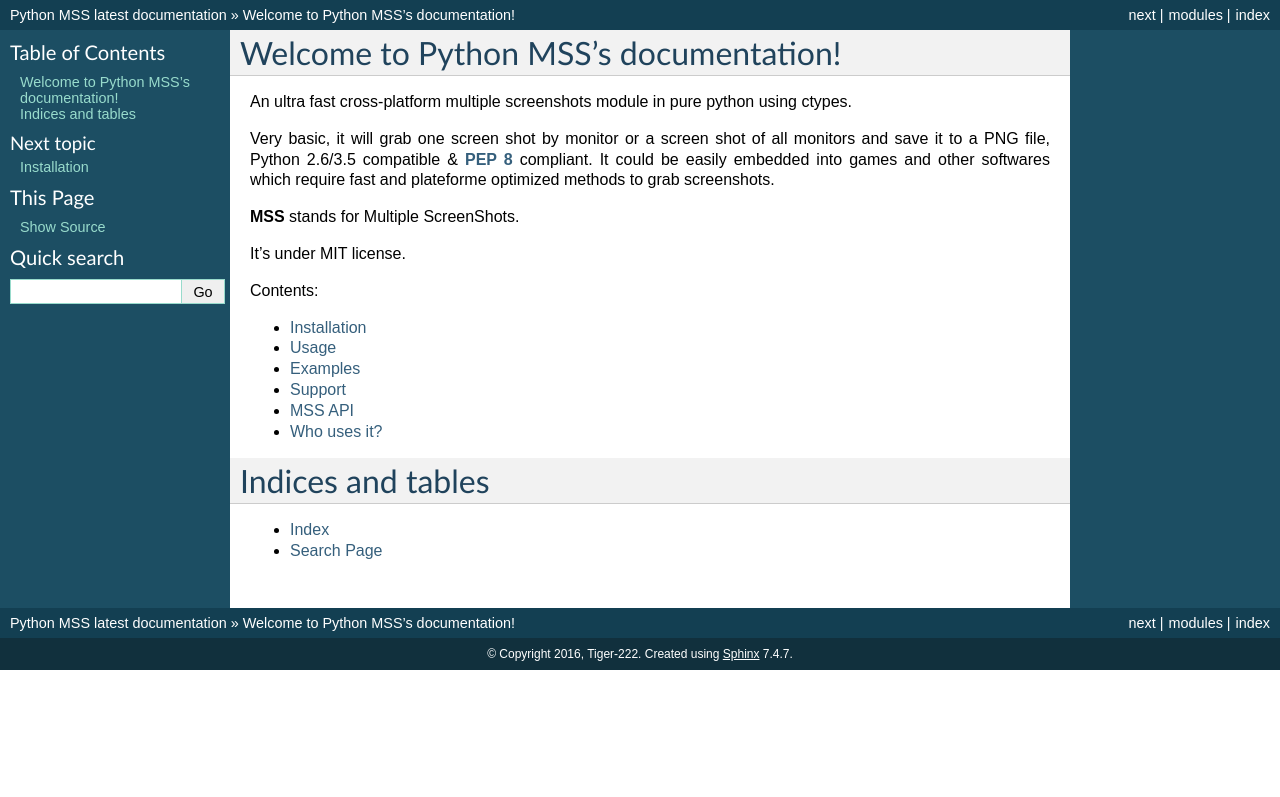
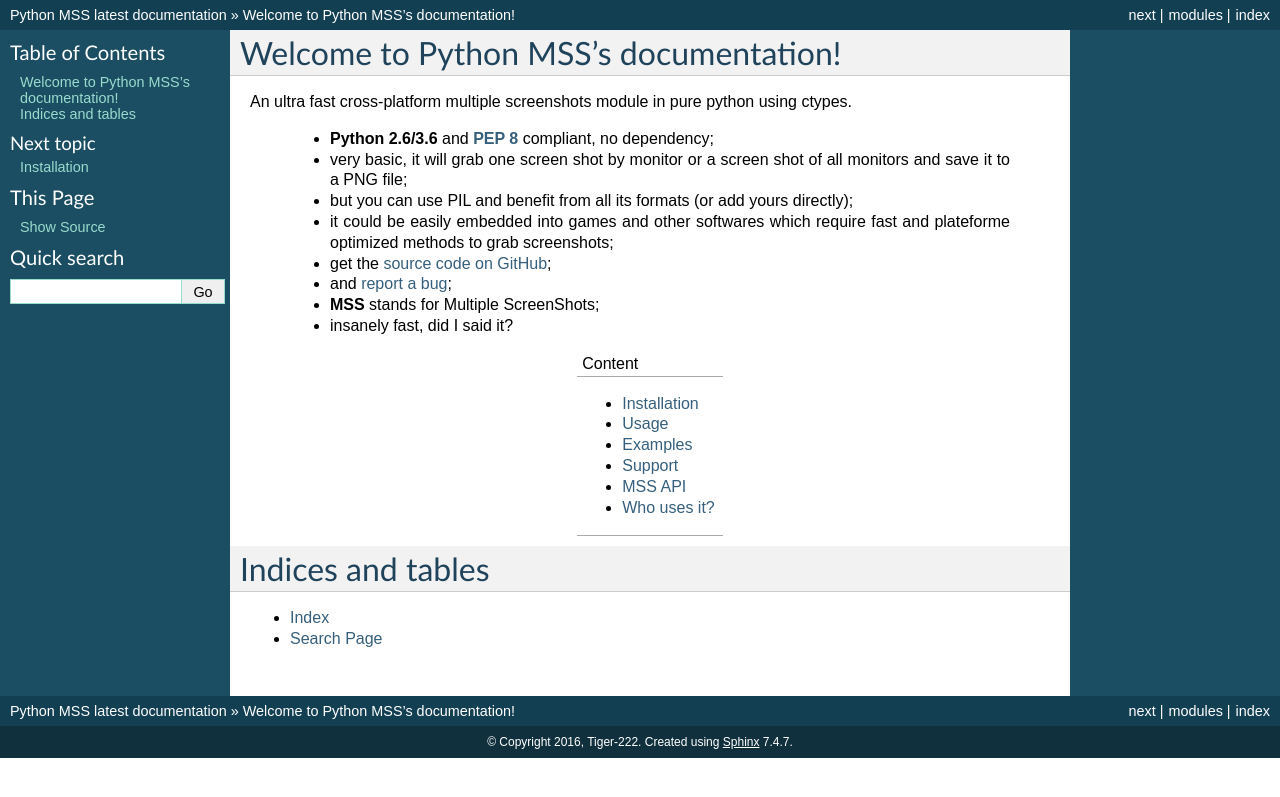
Before and after one commit to BoboTiG/python-mss, a Sphinx documentation site: the page built from docs/source/index.rst, in a window 1280 px wide. Shown: the top 797 px of the page. Built offline with Sphinx 7.4.7, drawn with Linux system fonts in a browser that asks for light colours.

Commit message:
doc: update index with more useful informations

```diff
--- a/docs/source/index.rst
+++ b/docs/source/index.rst
@@ -3,24 +3,28 @@ Welcome to Python MSS's documentation!
 
 An ultra fast cross-platform multiple screenshots module in pure python using ctypes.
 
-Very basic, it will grab one screen shot by monitor or a screen shot of all monitors and save it to a PNG file, Python 2.6/3.5 compatible & :pep:`8` compliant.
-It could be easily embedded into games and other softwares which require fast and plateforme optimized methods to grab screenshots.
+    - **Python 2.6/3.6** and :pep:`8` compliant, no dependency;
+    - very basic, it will grab one screen shot by monitor or a screen shot of all monitors and save it to a PNG file;
+    - but you can use PIL and benefit from all its formats (or add yours directly);
+    - it could be easily embedded into games and other softwares which require fast and plateforme optimized methods to grab screenshots;
+    - get the `source code on GitHub <https://github.com/BoboTiG/python-mss>`_;
+    - and `report a bug <https://github.com/BoboTiG/python-mss/issues>`_;
+    - **MSS** stands for Multiple ScreenShots;
+    - insanely fast, did I said it?
 
-**MSS** stands for Multiple ScreenShots.
-
-It's under MIT license.
-
-Contents:
-
-.. toctree::
-   :maxdepth: 1
-
-   installation
-   usage
-   examples
-   support
-   api
-   where
++-------------------------+
+|         Content         |
++-------------------------+
+|.. toctree::             |
+|   :maxdepth: 1          |
+|                         |
+|   installation          |
+|   usage                 |
+|   examples              |
+|   support               |
+|   api                   |
+|   where                 |
++-------------------------+
 
 Indices and tables
 ==================
```
